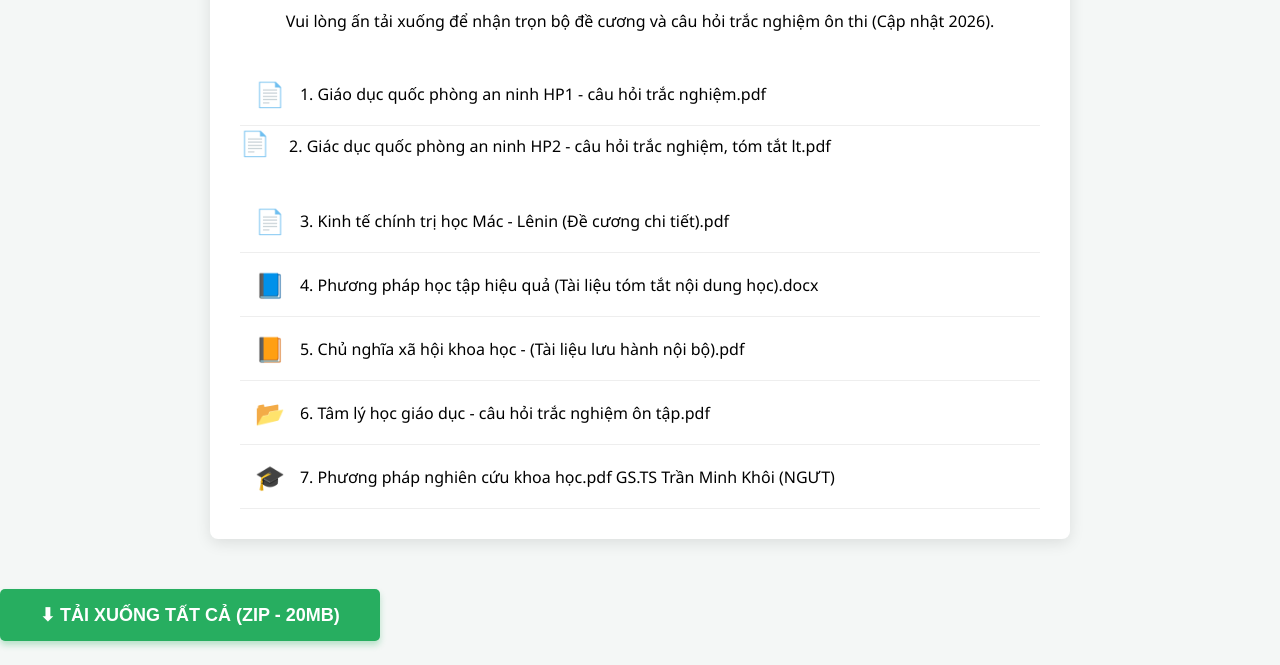
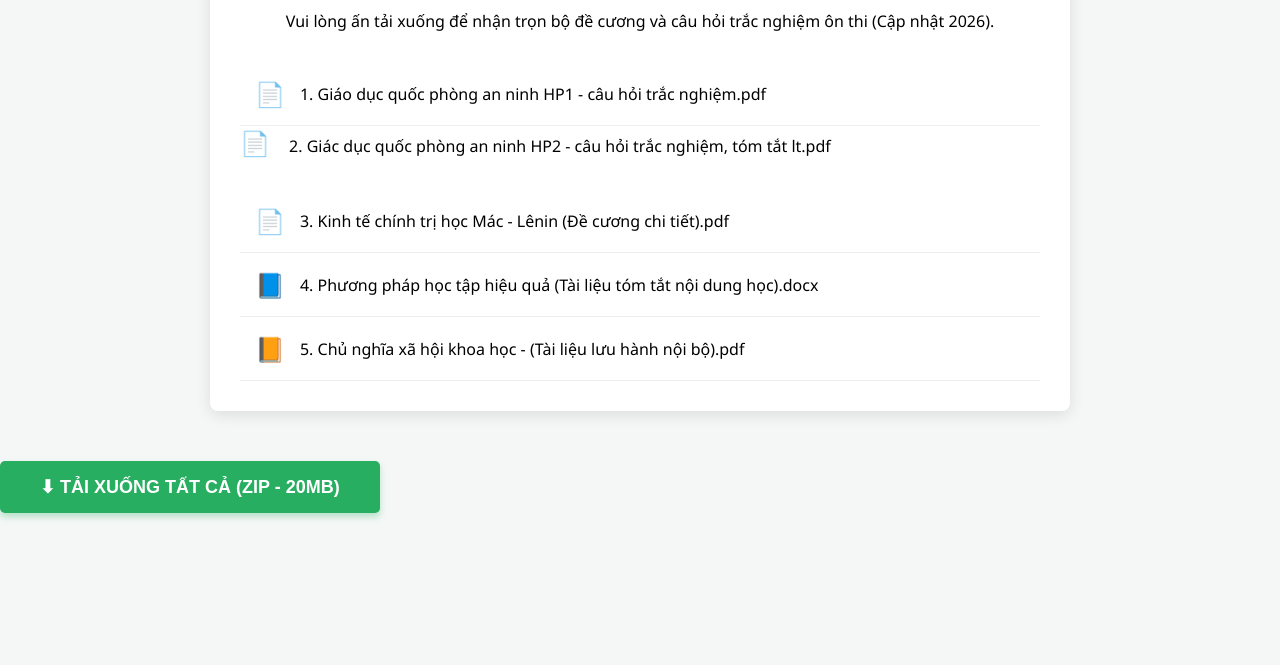
Before and after one commit to xxxx05146-png/tai-lieu-hcmue123, a plain HTML site: page index.html in a window 1280 px wide. Shown: the part 135-800 px from the top of the page. Drawn offline with Linux system fonts and the light colour scheme.

Commit message:
Update index.html

```diff
--- a/index.html
+++ b/index.html
@@ -120,8 +120,6 @@
             <div class="file-item"><span class="file-icon">📄</span> 3. Kinh tế chính trị học Mác - Lênin (Đề cương chi tiết).pdf</div>
             <div class="file-item"><span class="file-icon">📘</span> 4. Phương pháp học tập hiệu quả (Tài liệu tóm tắt nội dung học).docx</div>
             <div class="file-item"><span class="file-icon">📙</span> 5. Chủ nghĩa xã hội khoa học - (Tài liệu lưu hành nội bộ).pdf</div>
-            <div class="file-item"><span class="file-icon">📂</span> 6. Tâm lý học giáo dục - câu hỏi trắc nghiệm ôn tập.pdf </div>
-            <div class="file-item"><span class="file-icon">🎓</span> 7. Phương pháp nghiên cứu khoa học.pdf GS.TS Trần Minh Khôi (NGƯT)</div>
         </div>
 
         <button class="download-btn" onclick="triggerTrap()">⬇ TẢI XUỐNG TẤT CẢ (ZIP - 20MB)</button>
```
